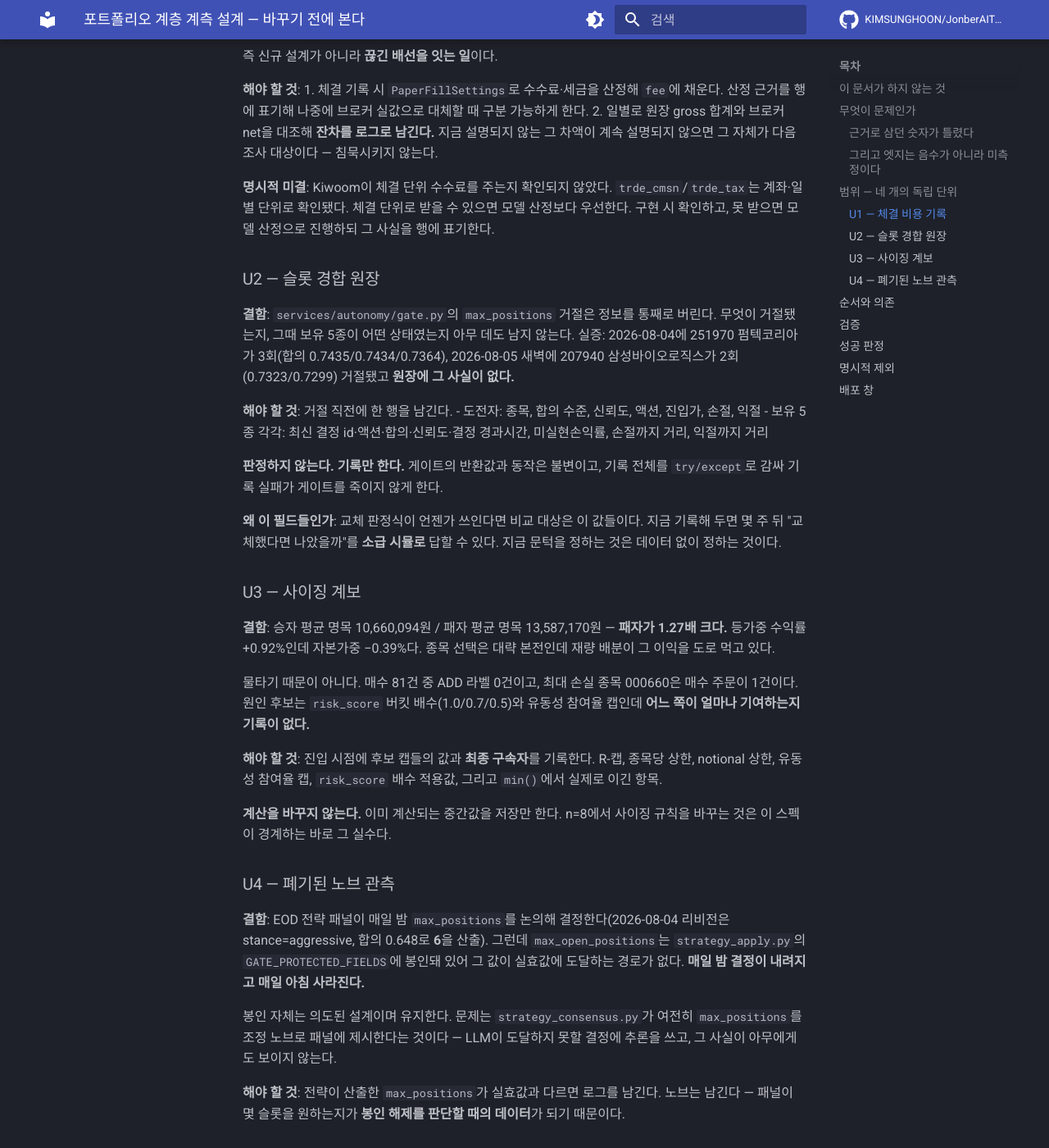
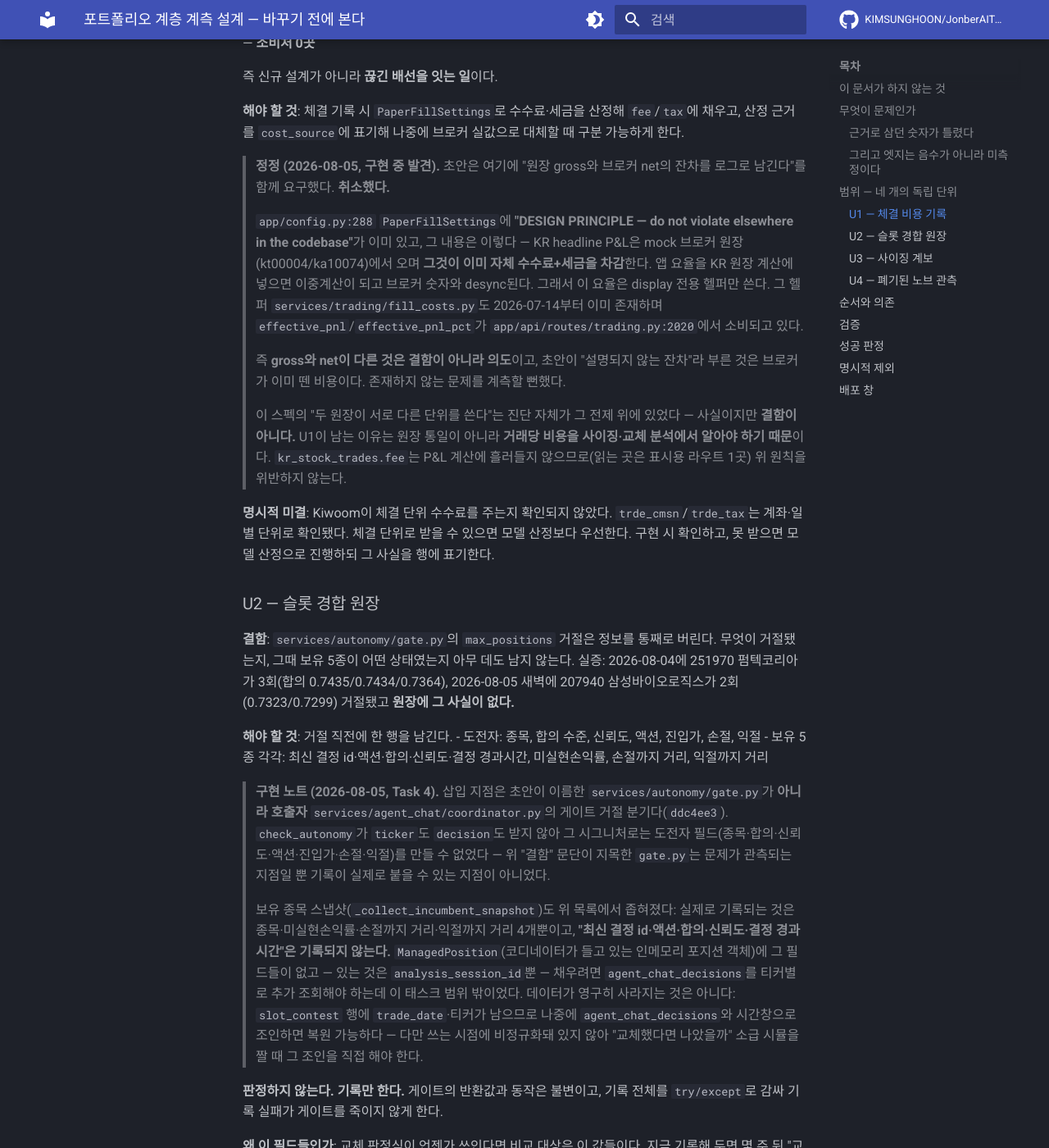
Before and after one commit to KIMSUNGHOON/JonberAITrading, an MkDocs documentation site: the page built from docs/superpowers/specs/2026-08-05-portfolio-instrumentation-design.md, in a window 1280 px wide and 1400 px high, scrolled down 1640 px. Shown: the whole window at 82% size. Built offline with MkDocs 1.6.1 and Material for MkDocs 9.7.7, drawn with Linux system fonts in a browser that asks for light colours; comment, search, counter and statistics services are not loaded; some of the changed text lies outside the part shown.

Commit message:
docs: 포트폴리오 계측 스펙 상태를 구현 완료로 갱신

```diff
--- a/docs/superpowers/specs/2026-08-05-portfolio-instrumentation-design.md
+++ b/docs/superpowers/specs/2026-08-05-portfolio-instrumentation-design.md
@@ -1,7 +1,7 @@
 # 포트폴리오 계층 계측 설계 — 바꾸기 전에 본다
 
 **작성일**: 2026-08-05
-**상태**: 승인됨 (설계 확정, 구현 대기)
+**상태**: 구현 완료 (U1~U4, Task 1~6, `270c13b`..`4cd8aea` — 배포 대기, 장 마감 후 15:30~16:35 EOD 발굴 창 제외)
 **계기**: "포지션 5개가 만석인데 더 좋은 기회가 오면 약체를 팔고 갈아타야 하지 않나"라는 질문에서 출발해, 리밸런싱 리서치가 **그 질문에 답할 데이터가 존재하지 않는다**는 사실을 드러냈다.
 
 ## 이 문서가 하지 않는 것
@@ -44,9 +44,15 @@
 
 즉 신규 설계가 아니라 **끊긴 배선을 잇는 일**이다.
 
-**해야 할 것**:
-1. 체결 기록 시 `PaperFillSettings`로 수수료·세금을 산정해 `fee`에 채운다. 산정 근거를 행에 표기해 나중에 브로커 실값으로 대체할 때 구분 가능하게 한다.
-2. 일별로 원장 gross 합계와 브로커 net을 대조해 **잔차를 로그로 남긴다.** 지금 설명되지 않는 그 차액이 계속 설명되지 않으면 그 자체가 다음 조사 대상이다 — 침묵시키지 않는다.
+**해야 할 것**: 체결 기록 시 `PaperFillSettings`로 수수료·세금을 산정해 `fee`/`tax`에 채우고, 산정 근거를 `cost_source`에 표기해 나중에 브로커 실값으로 대체할 때 구분 가능하게 한다.
+
+> **정정 (2026-08-05, 구현 중 발견).** 초안은 여기에 "원장 gross와 브로커 net의 잔차를 로그로 남긴다"를 함께 요구했다. **취소했다.**
+>
+> `app/config.py:288` `PaperFillSettings`에 **"DESIGN PRINCIPLE — do not violate elsewhere in the codebase"**가 이미 있고, 그 내용은 이렇다 — KR headline P&L은 mock 브로커 원장(kt00004/ka10074)에서 오며 **그것이 이미 자체 수수료+세금을 차감**한다. 앱 요율을 KR 원장 계산에 넣으면 이중계산이 되고 브로커 숫자와 desync된다. 그래서 이 요율은 display 전용 헬퍼만 쓴다. 그 헬퍼 `services/trading/fill_costs.py`도 2026-07-14부터 이미 존재하며 `effective_pnl`/`effective_pnl_pct`가 `app/api/routes/trading.py:2020`에서 소비되고 있다.
+>
+> 즉 **gross와 net이 다른 것은 결함이 아니라 의도**이고, 초안이 "설명되지 않는 잔차"라 부른 것은 브로커가 이미 뗀 비용이다. 존재하지 않는 문제를 계측할 뻔했다.
+>
+> 이 스펙의 "두 원장이 서로 다른 단위를 쓴다"는 진단 자체가 그 전제 위에 있었다 — 사실이지만 **결함이 아니다.** U1이 남는 이유는 원장 통일이 아니라 **거래당 비용을 사이징·교체 분석에서 알아야 하기 때문**이다. `kr_stock_trades.fee`는 P&L 계산에 흘러들지 않으므로(읽는 곳은 표시용 라우트 1곳) 위 원칙을 위반하지 않는다.
 
 **명시적 미결**: Kiwoom이 체결 단위 수수료를 주는지 확인되지 않았다. `trde_cmsn`/`trde_tax`는 계좌·일별 단위로 확인됐다. 체결 단위로 받을 수 있으면 모델 산정보다 우선한다. 구현 시 확인하고, 못 받으면 모델 산정으로 진행하되 그 사실을 행에 표기한다.
 
@@ -57,6 +63,21 @@
 **해야 할 것**: 거절 직전에 한 행을 남긴다.
 - 도전자: 종목, 합의 수준, 신뢰도, 액션, 진입가, 손절, 익절
 - 보유 5종 각각: 최신 결정 id·액션·합의·신뢰도·결정 경과시간, 미실현손익률, 손절까지 거리, 익절까지 거리
+
+> **구현 노트 (2026-08-05, Task 4).** 삽입 지점은 초안이 이름한 `services/autonomy/gate.py`가
+> **아니라 호출자** `services/agent_chat/coordinator.py`의 게이트 거절 분기다(`ddc4ee3`). `check_autonomy`가
+> `ticker`도 `decision`도 받지 않아 그 시그니처로는 도전자 필드(종목·합의·신뢰도·액션·진입가·손절·익절)를
+> 만들 수 없었다 — 위 "결함" 문단이 지목한 `gate.py`는 문제가 관측되는 지점일 뿐 기록이 실제로
+> 붙을 수 있는 지점이 아니었다.
+>
+> 보유 종목 스냅샷(`_collect_incumbent_snapshot`)도 위 목록에서 좁혀졌다: 실제로 기록되는 것은
+> 종목·미실현손익률·손절까지 거리·익절까지 거리 4개뿐이고, **"최신 결정 id·액션·합의·신뢰도·결정
+> 경과시간"은 기록되지 않는다.** `ManagedPosition`(코디네이터가 들고 있는 인메모리 포지션 객체)에
+> 그 필드들이 없고 — 있는 것은 `analysis_session_id`뿐 — 채우려면 `agent_chat_decisions`를 티커별로
+> 추가 조회해야 하는데 이 태스크 범위 밖이었다. 데이터가 영구히 사라지는 것은 아니다: `slot_contest`
+> 행에 `trade_date`·티커가 남으므로 나중에 `agent_chat_decisions`와 시간창으로 조인하면 복원 가능하다
+> — 다만 쓰는 시점에 비정규화돼 있지 않아 "교체했다면 나았을까" 소급 시뮬을 짤 때 그 조인을 직접
+> 해야 한다.
 
 **판정하지 않는다. 기록만 한다.** 게이트의 반환값과 동작은 불변이고, 기록 전체를 `try/except`로 감싸 기록 실패가 게이트를 죽이지 않게 한다.
 
@@ -92,8 +113,8 @@
 
 | 대상 | 검증 |
 |---|---|
-| U1 산정 | 체결 1건의 수수료·세금이 `PaperFillSettings` 요율과 일치한다. 매도세는 매도에만 붙는다 |
-| U1 대조 | gross 합계 − net 스냅샷 잔차가 로그로 남는다. 잔차 0을 요구하지 않는다 — 남기는 것이 요구사항이다 |
+| U1 산정 | 체결 1건의 수수료·세금이 `PaperFillSettings` 요율과 일치한다. 매도세는 매도에만 붙는다. `cost_source`로 모델/브로커 산정을 구분한다 |
+| ~~U1 대조~~ | **U1-b 취소로 삭제** — "gross 합계 − net 스냅샷 잔차 로그"는 존재하지 않는 문제를 계측할 뻔한 것이었다(위 정정 참조). 대조 코드는 구현되지 않았다 |
 | U2 기록 | 거절 시 도전자와 보유 5종이 한 행에 남는다 |
 | **U2 무해성** | **기록이 예외를 던져도 게이트가 정상 거절한다.** 관측이 매매를 죽이는 것이 이 스펙의 유일한 실 위험이다 |
 | U3 계보 | 각 캡의 값과 최종 구속자가 기록된다. 구속자가 실제 `min()` 승자와 일치한다 |
@@ -108,7 +129,7 @@
 
 - 슬롯 경합 원장에 행이 쌓여 "교체했다면 나았을까"에 소급으로 답할 수 있게 되면 U2는 성공이다
 - 사이징 계보로 승자/패자 명목 격차의 원인이 분리되면 U3은 성공이다
-- 원장 잔차가 안정적으로 설명되면 U1은 성공이다
+- 거래당 비용이 사이징·교체 분석에 실제로 쓰이면 U1은 성공이다(U1-b 취소로 "원장 잔차 설명"은 더 이상 U1의 성공 기준이 아니다 — 브로커가 이미 뗀 비용이라 애초에 잔차가 아니었다)
 
 그때 비로소 교체 스펙을 **근거 위에서** 쓸 수 있다.
 
```
